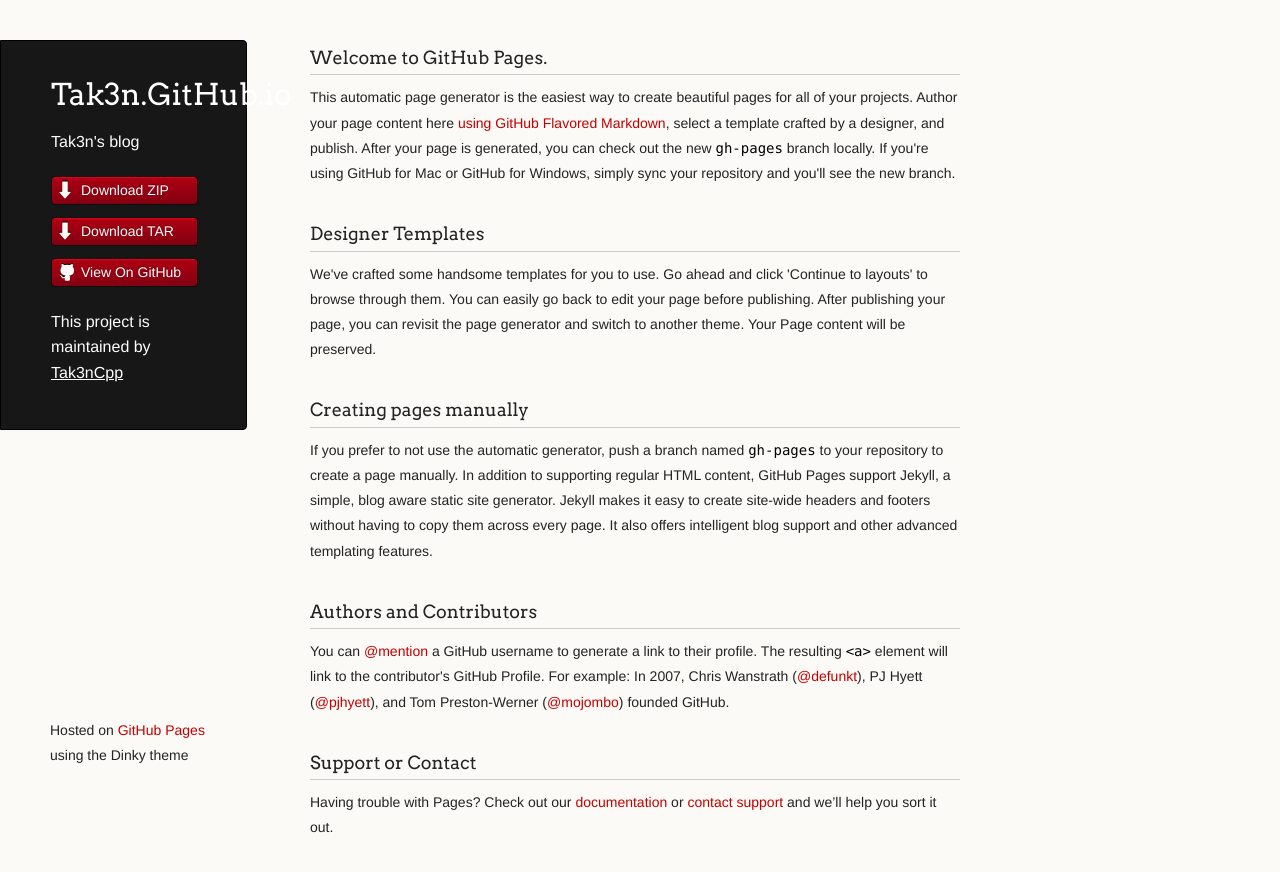
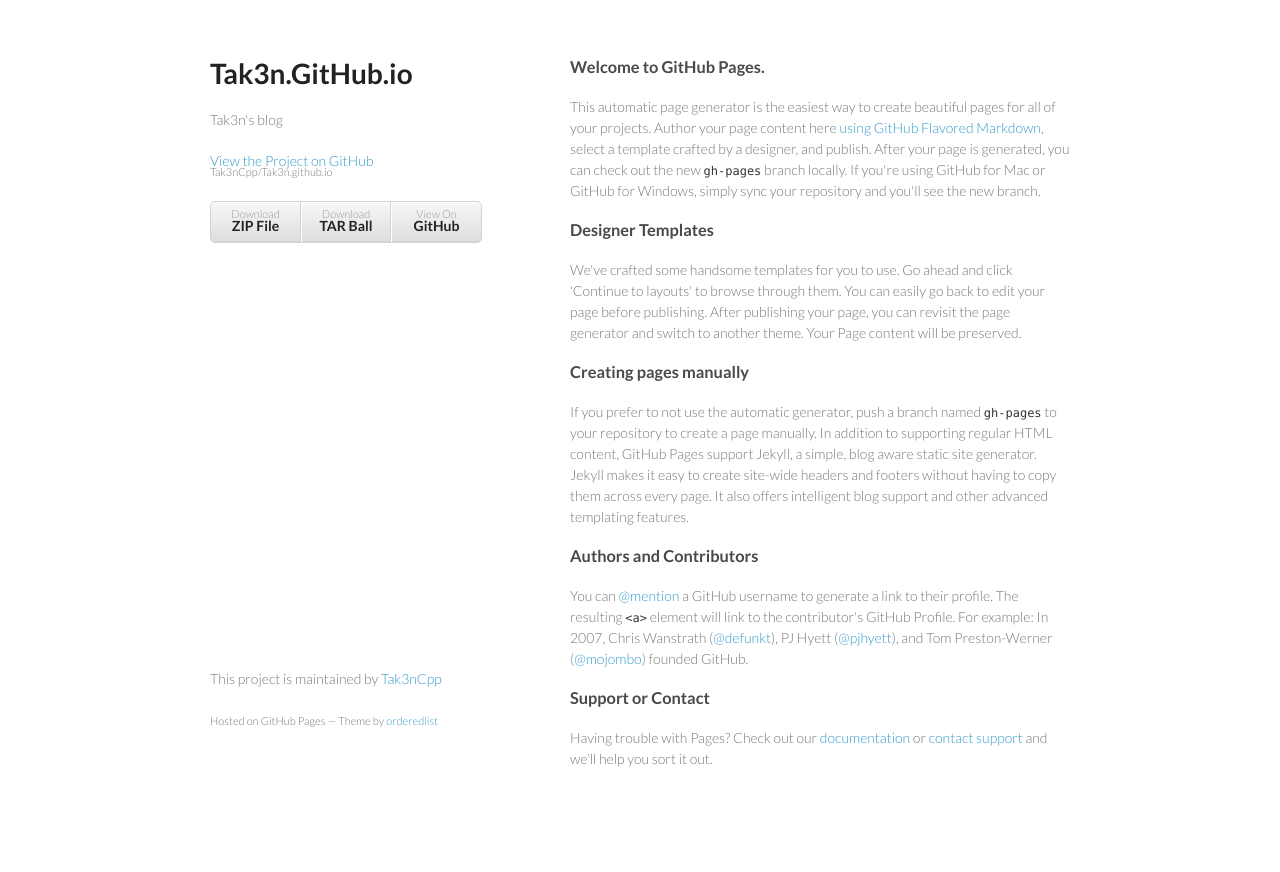
Before and after one commit to Tak3nCpp/Tak3n.github.io, a plain HTML site: page index.html in a window 1280 px wide. After the commit the page ends 839 px from the top, so only its background shows below. Drawn offline with Linux system fonts and the light colour scheme.

```diff
--- a/index.html
+++ b/index.html
@@ -7,7 +7,6 @@
 
     <link rel="stylesheet" href="stylesheets/styles.css">
     <link rel="stylesheet" href="stylesheets/github-light.css">
-    <script src="javascripts/scale.fix.js"></script>
     <meta name="viewport" content="width=device-width, initial-scale=1, user-scalable=no">
     <!--[if lt IE 9]>
     <script src="//html5shiv.googlecode.com/svn/trunk/html5.js"></script>
@@ -16,18 +15,17 @@
   <body>
     <div class="wrapper">
       <header>
-        <h1 class="header">Tak3n.GitHub.io</h1>
-        <p class="header">Tak3n&#39;s blog</p>
+        <h1>Tak3n.GitHub.io</h1>
+        <p>Tak3n&#39;s blog</p>
+
+        <p class="view"><a href="https://github.com/Tak3nCpp/Tak3n.github.io">View the Project on GitHub <small>Tak3nCpp/Tak3n.github.io</small></a></p>
+
 
         <ul>
-          <li class="download"><a class="buttons" href="https://github.com/Tak3nCpp/Tak3n.github.io/zipball/master">Download ZIP</a></li>
-          <li class="download"><a class="buttons" href="https://github.com/Tak3nCpp/Tak3n.github.io/tarball/master">Download TAR</a></li>
-          <li><a class="buttons github" href="https://github.com/Tak3nCpp/Tak3n.github.io">View On GitHub</a></li>
+          <li><a href="https://github.com/Tak3nCpp/Tak3n.github.io/zipball/master">Download <strong>ZIP File</strong></a></li>
+          <li><a href="https://github.com/Tak3nCpp/Tak3n.github.io/tarball/master">Download <strong>TAR Ball</strong></a></li>
+          <li><a href="https://github.com/Tak3nCpp/Tak3n.github.io">View On <strong>GitHub</strong></a></li>
         </ul>
-
-        <p class="header">This project is maintained by <a class="header name" href="https://github.com/Tak3nCpp">Tak3nCpp</a></p>
-
-
       </header>
       <section>
         <h3>
@@ -56,10 +54,11 @@
 <p>Having trouble with Pages? Check out our <a href="https://help.github.com/pages">documentation</a> or <a href="https://github.com/contact">contact support</a> and we’ll help you sort it out.</p>
       </section>
       <footer>
-        <p><small>Hosted on <a href="https://pages.github.com">GitHub Pages</a> using the Dinky theme</small></p>
+        <p>This project is maintained by <a href="https://github.com/Tak3nCpp">Tak3nCpp</a></p>
+        <p><small>Hosted on GitHub Pages &mdash; Theme by <a href="https://github.com/orderedlist">orderedlist</a></small></p>
       </footer>
     </div>
-    <!--[if !IE]><script>fixScale(document);</script><![endif]-->
+    <script src="javascripts/scale.fix.js"></script>
 
   </body>
 </html>
--- a/stylesheets/styles.css
+++ b/stylesheets/styles.css
@@ -1,338 +1,186 @@
-@import url(https://fonts.googleapis.com/css?family=Arvo:400,700,400italic);
-
-/* MeyerWeb Reset */
-
-html, body, div, span, applet, object, iframe,
-h1, h2, h3, h4, h5, h6, p, blockquote, pre,
-a, abbr, acronym, address, big, cite, code,
-del, dfn, em, img, ins, kbd, q, s, samp,
-small, strike, strong, sub, sup, tt, var,
-b, u, i, center,
-dl, dt, dd, ol, ul, li,
-fieldset, form, label, legend,
-table, caption, tbody, tfoot, thead, tr, th, td,
-article, aside, canvas, details, embed,
-figure, figcaption, footer, header, hgroup,
-menu, nav, output, ruby, section, summary,
-time, mark, audio, video {
-  margin: 0;
-  padding: 0;
-  border: 0;
-  font: inherit;
-  vertical-align: baseline;
-}
-
-
-/* Base text styles */
+@import url(https://fonts.googleapis.com/css?family=Lato:300italic,700italic,300,700);
 
 body {
-  padding:10px 50px 0 0;
-  font-family:"Helvetica Neue", Helvetica, Arial, sans-serif;
-	font-size: 14px;
-	color: #232323;
-	background-color: #FBFAF7;
-	margin: 0;
-	line-height: 1.8em;
-	-webkit-font-smoothing: antialiased;
-
+  padding:50px;
+  font:14px/1.5 Lato, "Helvetica Neue", Helvetica, Arial, sans-serif;
+  color:#777;
+  font-weight:300;
 }
 
 h1, h2, h3, h4, h5, h6 {
-  color:#232323;
-  margin:36px 0 10px;
+  color:#222;
+  margin:0 0 20px;
 }
 
-p, ul, ol, table, dl {
-  margin:0 0 22px;
+p, ul, ol, table, pre, dl {
+  margin:0 0 20px;
 }
 
 h1, h2, h3 {
-	font-family: Arvo, Monaco, serif;
-  line-height:1.3;
-	font-weight: normal;
-}
-
-h1,h2, h3 {
-	display: block;
-	border-bottom: 1px solid #ccc;
-	padding-bottom: 5px;
+  line-height:1.1;
 }
 
 h1 {
-	font-size: 30px;
+  font-size:28px;
 }
 
 h2 {
-	font-size: 24px;
+  color:#393939;
 }
 
-h3 {
-	font-size: 18px;
-}
-
-h4, h5, h6 {
-	font-family: Arvo, Monaco, serif;
-	font-weight: 700;
+h3, h4, h5, h6 {
+  color:#494949;
 }
 
 a {
-  color:#C30000;
-  font-weight:200;
+  color:#39c;
+  font-weight:400;
   text-decoration:none;
 }
 
-a:hover {
-	text-decoration: underline;
+a small {
+  font-size:11px;
+  color:#777;
+  margin-top:-0.6em;
+  display:block;
 }
 
-a small {
-	font-size: 12px;
+.wrapper {
+  width:860px;
+  margin:0 auto;
 }
 
-em {
-	font-style: italic;
+blockquote {
+  border-left:1px solid #e5e5e5;
+  margin:0;
+  padding:0 0 0 20px;
+  font-style:italic;
+}
+
+code, pre {
+  font-family:Monaco, Bitstream Vera Sans Mono, Lucida Console, Terminal;
+  color:#333;
+  font-size:12px;
+}
+
+pre {
+  padding:8px 15px;
+  background: #f8f8f8;
+  border-radius:5px;
+  border:1px solid #e5e5e5;
+  overflow-x: auto;
+}
+
+table {
+  width:100%;
+  border-collapse:collapse;
+}
+
+th, td {
+  text-align:left;
+  padding:5px 10px;
+  border-bottom:1px solid #e5e5e5;
+}
+
+dt {
+  color:#444;
+  font-weight:700;
+}
+
+th {
+  color:#444;
+}
+
+img {
+  max-width:100%;
+}
+
+header {
+  width:270px;
+  float:left;
+  position:fixed;
+}
+
+header ul {
+  list-style:none;
+  height:40px;
+
+  padding:0;
+
+  background: #eee;
+  background: -moz-linear-gradient(top, #f8f8f8 0%, #dddddd 100%);
+  background: -webkit-gradient(linear, left top, left bottom, color-stop(0%,#f8f8f8), color-stop(100%,#dddddd));
+  background: -webkit-linear-gradient(top, #f8f8f8 0%,#dddddd 100%);
+  background: -o-linear-gradient(top, #f8f8f8 0%,#dddddd 100%);
+  background: -ms-linear-gradient(top, #f8f8f8 0%,#dddddd 100%);
+  background: linear-gradient(top, #f8f8f8 0%,#dddddd 100%);
+
+  border-radius:5px;
+  border:1px solid #d2d2d2;
+  box-shadow:inset #fff 0 1px 0, inset rgba(0,0,0,0.03) 0 -1px 0;
+  width:270px;
+}
+
+header li {
+  width:89px;
+  float:left;
+  border-right:1px solid #d2d2d2;
+  height:40px;
+}
+
+header ul a {
+  line-height:1;
+  font-size:11px;
+  color:#999;
+  display:block;
+  text-align:center;
+  padding-top:6px;
+  height:40px;
 }
 
 strong {
+  color:#222;
   font-weight:700;
 }
 
-ul {
-  list-style-position: inside;
-  list-style: disc;
-  padding-left: 25px;
+header ul li + li {
+  width:88px;
+  border-left:1px solid #fff;
 }
 
-ol {
-  list-style-position: inside;
-  list-style: decimal;
-  padding-left: 25px;
+header ul li + li + li {
+  border-right:none;
+  width:89px;
 }
 
-blockquote {
-  margin: 0;
-  padding: 0 0 0 20px;
-  font-style: italic;
+header ul a strong {
+  font-size:14px;
+  display:block;
+  color:#222;
 }
 
-dl, dt, dd, dl p {
-	font-color: #444;
+section {
+  width:500px;
+  float:right;
+  padding-bottom:50px;
 }
 
-dl dt {
-  font-weight: bold;
-}
-
-dl dd {
-  padding-left: 20px;
-  font-style: italic;
-}
-
-dl p {
-  padding-left: 20px;
-  font-style: italic;
+small {
+  font-size:11px;
 }
 
 hr {
   border:0;
-  background:#ccc;
+  background:#e5e5e5;
   height:1px;
-  margin:0 0 24px;
+  margin:0 0 20px;
 }
 
-/* Images */
-
-img {
-  position: relative;
-  margin: 0 auto;
-  max-width: 650px;
-  padding: 5px;
-  margin: 10px 0 32px 0;
-  border: 1px solid #ccc;
-}
-
-p img {
-  display: inline;
-  margin: 0;
-  padding: 0;
-  vertical-align: middle;
-  text-align: center;
-  border: none;
-}
-
-/* Code blocks */
-
-code, pre {
-	font-family: Monaco, "Bitstream Vera Sans Mono", "Lucida Console", Terminal, monospace;
-  color:#000;
-  font-size:14px;
-}
-
-pre {
-	padding: 4px 12px;
-  background: #FDFEFB;
-  border-radius:4px;
-  border:1px solid #D7D8C8;
-  overflow: auto;
-  overflow-y: hidden;
-	margin-bottom: 32px;
-}
-
-
-/* Tables */
-
-table {
-  width:100%;
-}
-
-table {
-  border: 1px solid #ccc;
-  margin-bottom: 32px;
-  text-align: left;
- }
-
-th {
-  font-family: 'Arvo', Helvetica, Arial, sans-serif;
-	font-size: 18px;
-	font-weight: normal;
-  padding: 10px;
-  background: #232323;
-  color: #FDFEFB;
- }
-
-td {
-  padding: 10px;
-	background: #ccc;
- }
-
-
-/* Wrapper */
-.wrapper {
-  width:960px;
-}
-
-
-/* Header */
-
-header {
-	background-color: #171717;
-	color: #FDFDFB;
-  width:170px;
+footer {
+  width:270px;
   float:left;
   position:fixed;
-	border: 1px solid #000;
-	-webkit-border-top-right-radius: 4px;
-	-webkit-border-bottom-right-radius: 4px;
-	-moz-border-radius-topright: 4px;
-	-moz-border-radius-bottomright: 4px;
-	border-top-right-radius: 4px;
-	border-bottom-right-radius: 4px;
-	padding: 34px 25px 22px 50px;
-	margin: 30px 25px 0 0;
-	-webkit-font-smoothing: antialiased;
-}
-
-p.header {
-	font-size: 16px;
-}
-
-h1.header {
-	font-family: Arvo, sans-serif;
-	font-size: 30px;
-	font-weight: 300;
-	line-height: 1.3em;
-	border-bottom: none;
-	margin-top: 0;
-}
-
-
-h1.header, a.header, a.name, header a{
-	color: #fff;
-}
-
-a.header {
-	text-decoration: underline;
-}
-
-a.name {
-	white-space: nowrap;
-}
-
-header ul {
-  list-style:none;
-  padding:0;
-}
-
-header li {
-	list-style-type: none;
-  width:132px;
-  height:15px;
-	margin-bottom: 12px;
-	line-height: 1em;
-	padding: 6px 6px 6px 7px;
-
-	background: #AF0011;
-	background: -moz-linear-gradient(top, #AF0011 0%, #820011 100%);
-  background: -webkit-gradient(linear, left top, left bottom, color-stop(0%,#f8f8f8), color-stop(100%,#dddddd));
-  background: -webkit-linear-gradient(top, #AF0011 0%,#820011 100%);
-  background: -o-linear-gradient(top, #AF0011 0%,#820011 100%);
-  background: -ms-linear-gradient(top, #AF0011 0%,#820011 100%);
-  background: linear-gradient(top, #AF0011 0%,#820011 100%);
-
-	border-radius:4px;
-  border:1px solid #0D0D0D;
-
-	-webkit-box-shadow: inset 0px 1px 1px 0 rgba(233,2,38, 1);
-	box-shadow: inset 0px 1px 1px 0 rgba(233,2,38, 1);
-
-}
-
-header li:hover {
-	background: #C3001D;
-	background: -moz-linear-gradient(top, #C3001D 0%, #950119 100%);
-  background: -webkit-gradient(linear, left top, left bottom, color-stop(0%,#f8f8f8), color-stop(100%,#dddddd));
-  background: -webkit-linear-gradient(top, #C3001D 0%,#950119 100%);
-  background: -o-linear-gradient(top, #C3001D 0%,#950119 100%);
-  background: -ms-linear-gradient(top, #C3001D 0%,#950119 100%);
-  background: linear-gradient(top, #C3001D 0%,#950119 100%);
-}
-
-a.buttons {
-	-webkit-font-smoothing: antialiased;
-	background: url(../images/arrow-down.png) no-repeat;
-	font-weight: normal;
-	text-shadow: rgba(0, 0, 0, 0.4) 0 -1px 0;
-	padding: 2px 2px 2px 22px;
-	height: 30px;
-}
-
-a.github {
-	background: url(../images/octocat-small.png) no-repeat 1px;
-}
-
-a.buttons:hover {
-	color: #fff;
-	text-decoration: none;
-}
-
-
-/* Section - for main page content */
-
-section {
-  width:650px;
-  float:right;
-  padding-bottom:50px;
-}
-
-
-/* Footer */
-
-footer {
-  width:170px;
-  float:left;
-  position:fixed;
-  bottom:10px;
-	padding-left: 50px;
+  bottom:50px;
 }
 
 @media print, screen and (max-width: 960px) {
@@ -348,18 +196,14 @@ footer {
     width:auto;
   }
 
-	footer {
-		border-top: 1px solid #ccc;
-		margin:0 84px 0 50px;
-		padding:0;
-	}
-
   header {
     padding-right:320px;
   }
 
   section {
-    padding:20px 84px 20px 50px;
+    border:1px solid #e5e5e5;
+    border-width:1px 0;
+    padding:20px 0;
     margin:0 0 20px;
   }
 
@@ -369,8 +213,8 @@ footer {
 
   header ul {
     position:absolute;
-    right:130px;
-    top:84px;
+    right:50px;
+    top:52px;
   }
 }
 
@@ -380,38 +224,26 @@ footer {
   }
 
   header {
-    padding:10px 20px 0;
-		margin-right: 0;
+    padding:0;
   }
-
-	section {
-    padding:10px 0 10px 20px;
-    margin:0 0 30px;
-  }
-
-	footer {
-		margin: 0 0 0 30px;
-	}
 
   header ul, header p.view {
     position:static;
   }
+
+  pre, code {
+    word-wrap:normal;
+  }
 }
 
 @media print, screen and (max-width: 480px) {
+  body {
+    padding:15px;
+  }
 
-  header ul li.download {
+  header ul {
     display:none;
   }
-
-	footer {
-		margin: 0 0 0 20px;
-	}
-
-	footer a{
-		display:block;
-	}
-
 }
 
 @media print {
```
Also changed, not shown: javascripts/scale.fix.js (+17 -20 lines).
